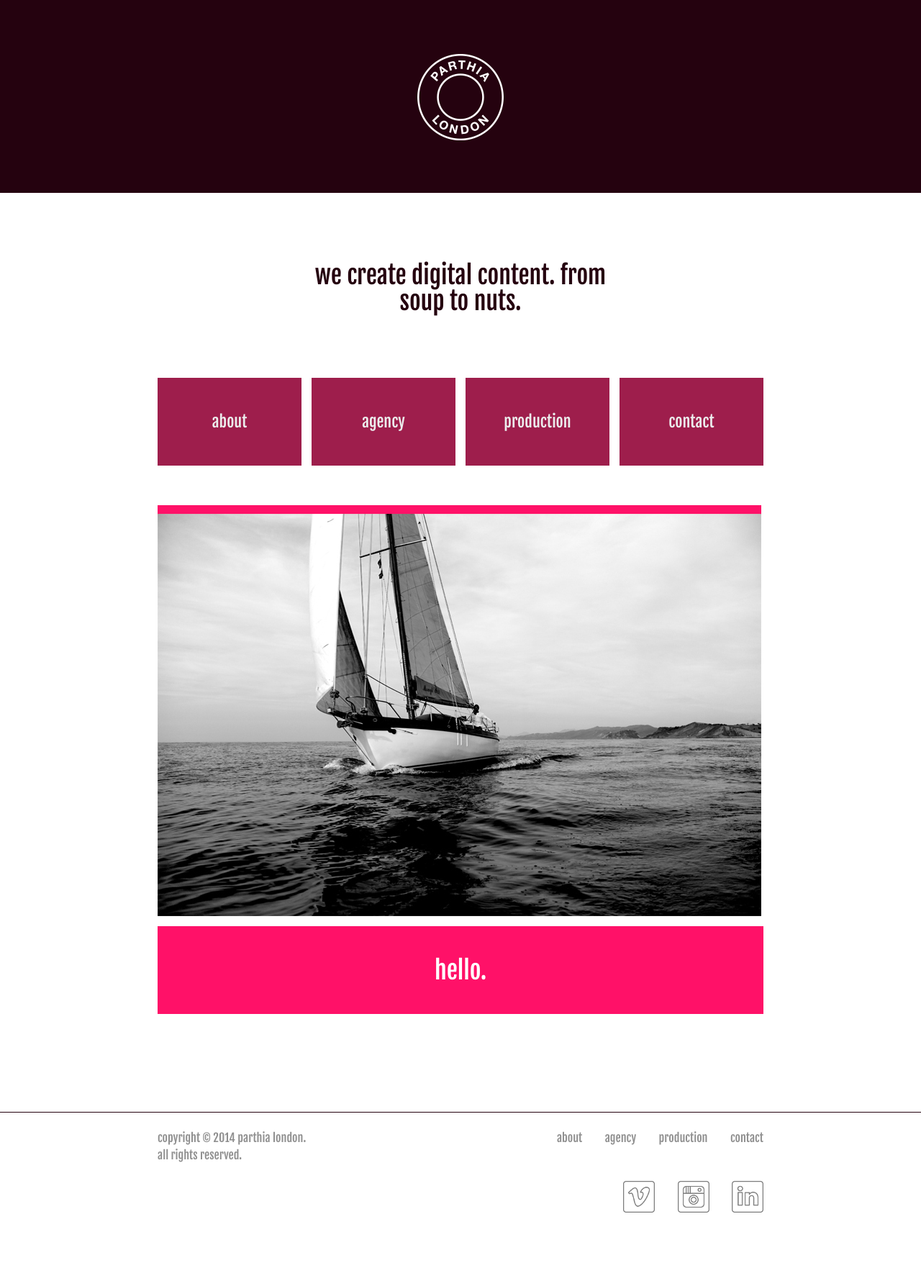
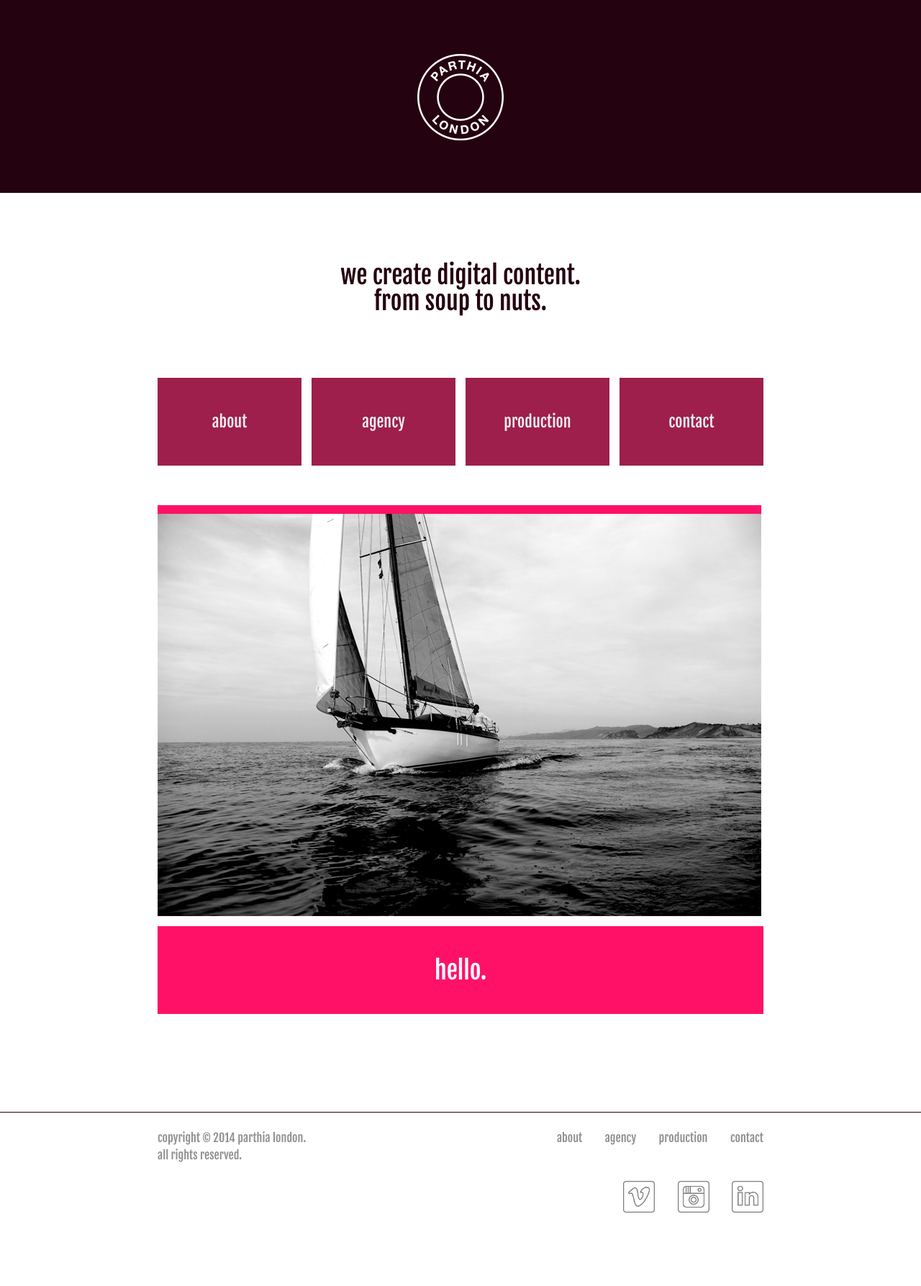
Before and after one commit to marchibbins/parthia, a Jekyll site: the page built from index.html, in a window 1280 px wide. Shown: the whole page at 72% size. Built offline with Jekyll 4.4.1, drawn with Linux system fonts in a browser that asks for light colours.

Commit message:
Reduce tagline width

```diff
--- a/_sass/header.scss
+++ b/_sass/header.scss
@@ -24,8 +24,7 @@
     line-height: 36px;
     margin: $baseline*2 auto;
     text-align: center;
-    max-width: grid-span(2);
-
+    max-width: 385px;
 
     @include mq(tabletWide) {
         margin: $baseline*4 auto $baseline*3;
```
Also changed, not shown: css/main.min.css.
